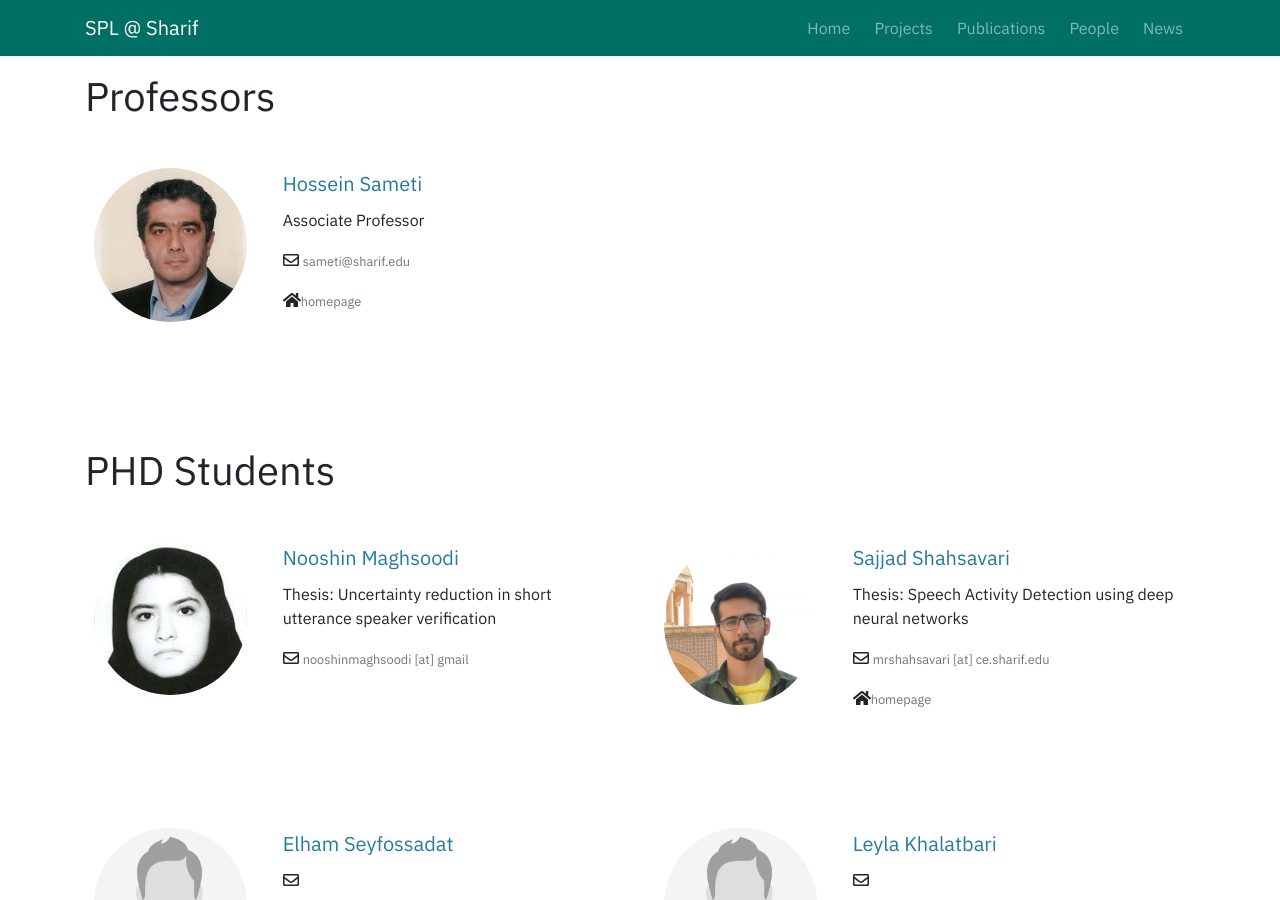
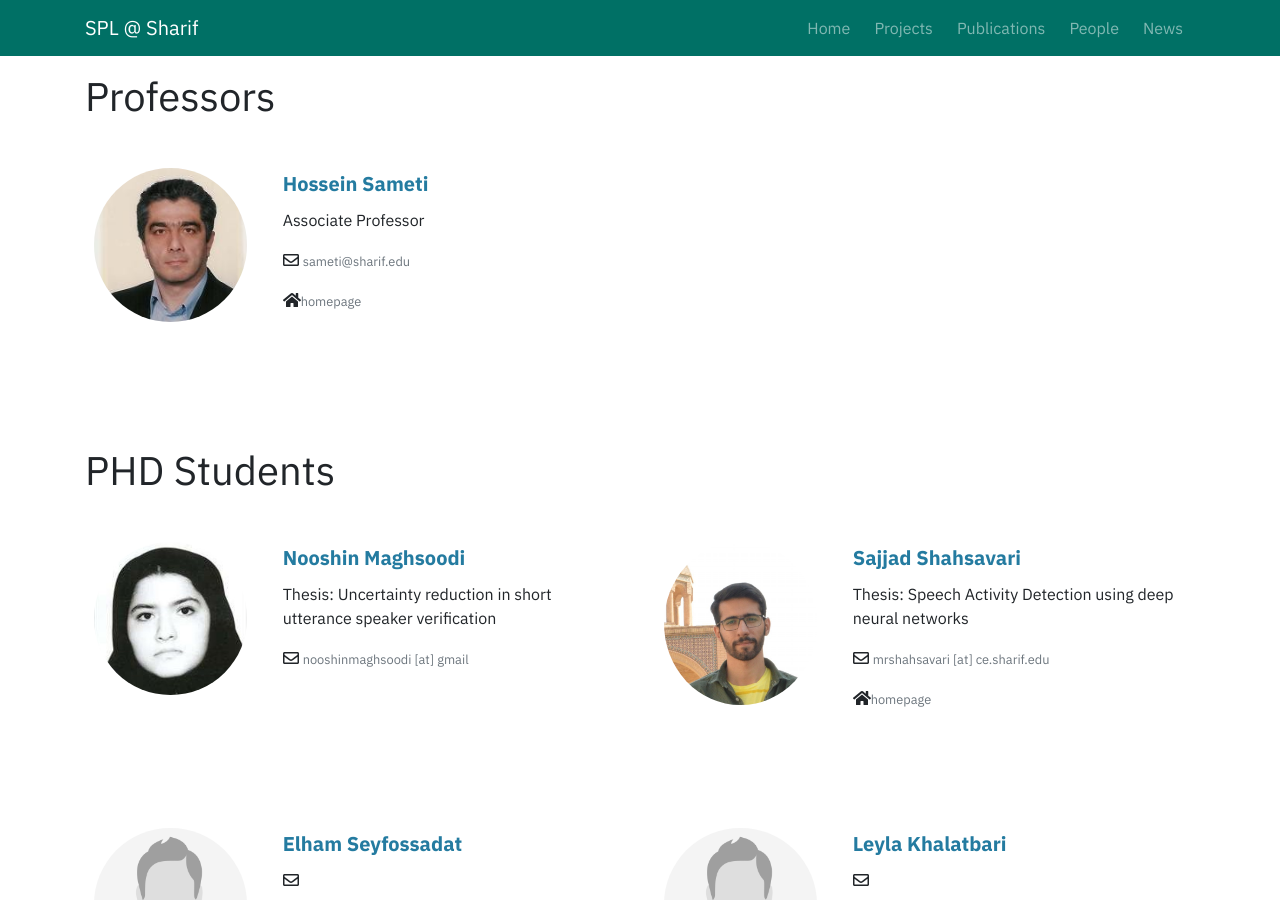
Before and after one commit to mmsamiei/spl-site, a Jekyll site: the page built from _pages/people.html, in a window 1280 px wide and 900 px high. Built offline with Jekyll 4.4.1, drawn with Linux system fonts in a browser that asks for light colours; nearby versions of some CDN libraries.

Commit message:
make names bold!

```diff
--- a/_includes/person_card.html
+++ b/_includes/person_card.html
@@ -6,7 +6,7 @@
       </div>
       <div class="col-md-8">
         <div class="card-body">
-          <h5 class="card-title text-blue">{{include.member.first_name}} {{include.member.last_name}}</h5>
+          <h5 class="card-title text-blue"><b>{{include.member.first_name}} {{include.member.last_name}}</b></h5>
 
           {% if include.member.position != NULL %}
           <p class="card-text">{{member.position}}</p>
```
Also changed, not shown: 6 other files.
